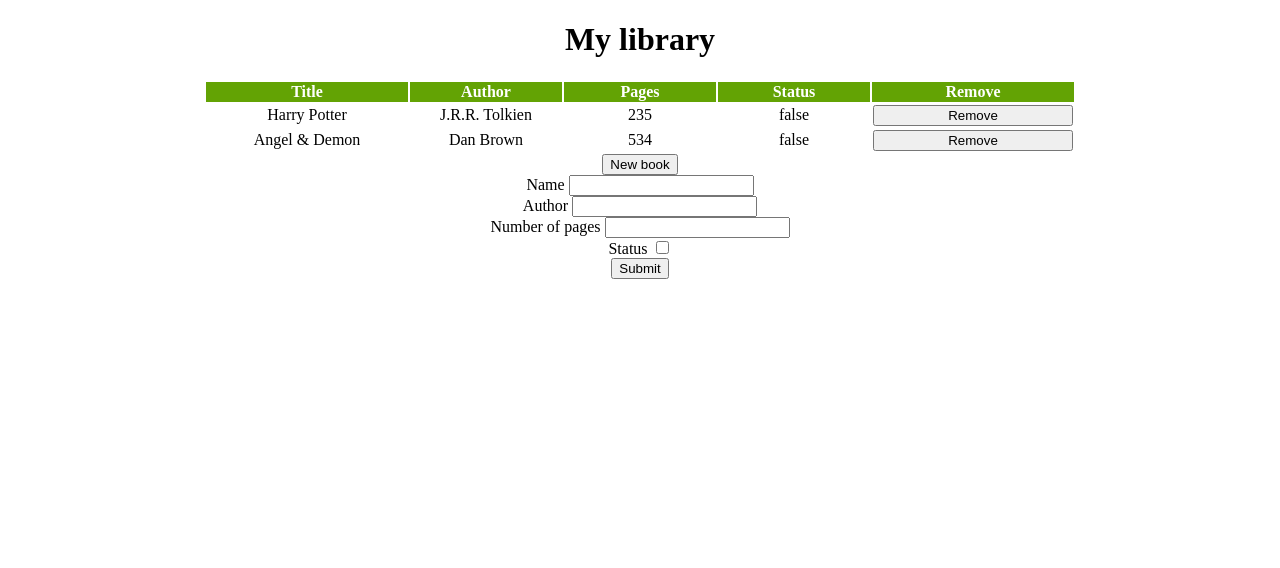
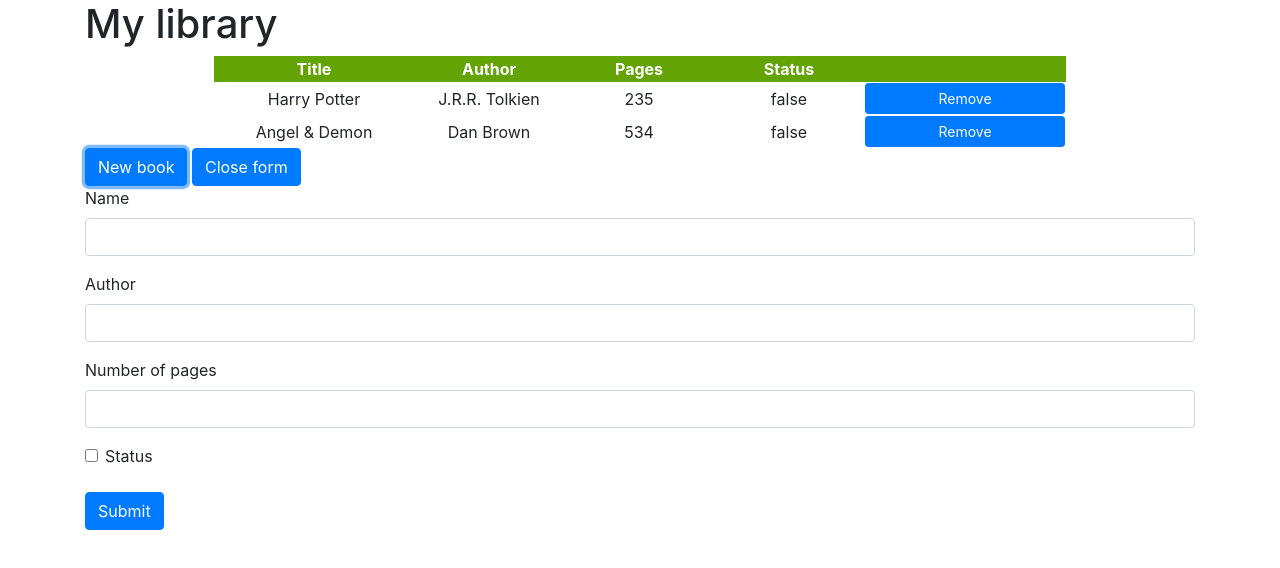
Before and after one commit to uybinh/odin-js-library, a plain HTML site: page index.html in a window 1280 px wide. Both pictures are taken after a click on the button "New book". Drawn offline with nearby package versions, Linux system fonts and the light colour scheme.

Commit message:
Add create book feature

```diff
--- a/app.js
+++ b/app.js
@@ -39,7 +39,7 @@ let renderBook = function(book, index){
       <td>${book.pages}</td>
       <td>${book.read}</td>
       <td>
-        <button>Remove</button>
+        <button class="btn btn-sm btn-primary">Remove</button>
       </td>
     </tr>
   `
@@ -61,21 +61,47 @@ let createForm = function() {
 
   let form = document.createElement('form')
   form.innerHTML = `
-  <label for="title">Name</label>
-  <input type="text" id="title" name="title">
-  <br>
-  <label for="author">Author</label>
-  <input type="text" id="author" name="author">
-  <br>
-  <label for="pages">Number of pages</label>
-  <input type="number" id="pages" name="pages">
-  <br>
-  <label for="status">Status</label>
-  <input type="checkbox" id="status" name="status">
-  <br>
-  <button>Submit</button>
+  <div class="form-group">
+    <label for="title">Name</label>
+    <input type="text" id="title" name="title" class="form-control">
+  </div>
+  <div class="form-group">
+    <label for="author">Author</label>
+    <input type="text" id="author" name="author" class="form-control">
+  </div>
+  <div class="form-group">
+    <label for="pages">Number of pages</label>
+    <input type="number" id="pages" name="pages" class="form-control">
+  </div>
+  <div class="form-group form-check"">
+    <input type="checkbox" id="read" name="read" class="form-check-input">
+    <label for="read">Status</label>
+  </div>
+  <button id="submit-btn" class="btn btn-primary">Submit</button>
   `
-  document.querySelector('body').appendChild(form)
+  document.querySelector('.container').appendChild(form)
+  document.querySelector('#submit-btn').addEventListener('click',(event) => {
+    event.preventDefault()
+    let formData = new FormData(document.querySelector('form'))
+    let book = createBookObject(formData)
+    myLibrary.push(book)
+    render(myLibrary)
+    form.reset()
+  })
+}
+
+let removeForm = function(){
+  form = document.querySelector('form')
+  form.parentNode.removeChild(form)
+}
+
+let createBookObject = function(formData) {
+  let book = new Book();
+  for(var pair of formData.entries()) {
+    book[pair[0]] = pair[1]
+  }
+  (book.read === 'on') ? (book.read = true) : (book.read = false)
+  return book
 }
 
 let removeBook = function(event){
@@ -88,6 +114,8 @@ let removeBook = function(event){
 
 document.addEventListener('DOMContentLoaded', () => {
   render(myLibrary)
-  let button = document.querySelector('#newbook')
-  button.onclick = createForm
+  let newBook = document.querySelector('#new-book')
+  newBook.onclick = createForm
+  let closeForm = document.querySelector('#close-form')
+  closeForm.onclick = removeForm
 })
--- a/index.html
+++ b/index.html
@@ -6,9 +6,11 @@
   <meta http-equiv="X-UA-Compatible" content="ie=edge">
   <script src="app.js"></script>
   <link rel="stylesheet" href="style.css">
+  <link rel="stylesheet" href="https://stackpath.bootstrapcdn.com/bootstrap/4.1.3/css/bootstrap.min.css" integrity="sha384-MCw98/SFnGE8fJT3GXwEOngsV7Zt27NXFoaoApmYm81iuXoPkFOJwJ8ERdknLPMO" crossorigin="anonymous">
   <title>Library</title>
 </head>
 <body>
+  <div class="container">
     <h1>My library</h1>
     <table id="library">
       <thead>
@@ -17,12 +19,14 @@
           <th>Author</th>
           <th>Pages</th>
           <th>Status</th>
-        <th>Remove</th>
+          <th></th>
         </tr>
       </thead>
       <tbody>
       </tbody>
     </table>
-  <button id="newbook">New book</button>
+    <button id="new-book" class="btn btn-primary">New book</button>
+    <button id="close-form" class="btn btn-primary">Close form</button>
+  </div>
 </body>
 </html>
--- a/style.css
+++ b/style.css
@@ -1,9 +1,6 @@
-body {
-  text-align: center;
-}
-
 table {
   margin: auto;
+  text-align: center;
 }
 
 th,
@@ -19,3 +16,17 @@ th {
   background: rgb(99, 163, 4);
   color: white;
 }
+
+form {
+  opacity: 0;
+  animation: fadein .2s ease-in 1 forwards;
+}
+
+@keyframes fadein {
+  0% {
+    opacity: 0;
+  }
+  100% {
+    opacity: 1;
+  }
+}
```
Lines whose indentation alone changed are shown as unchanged.
